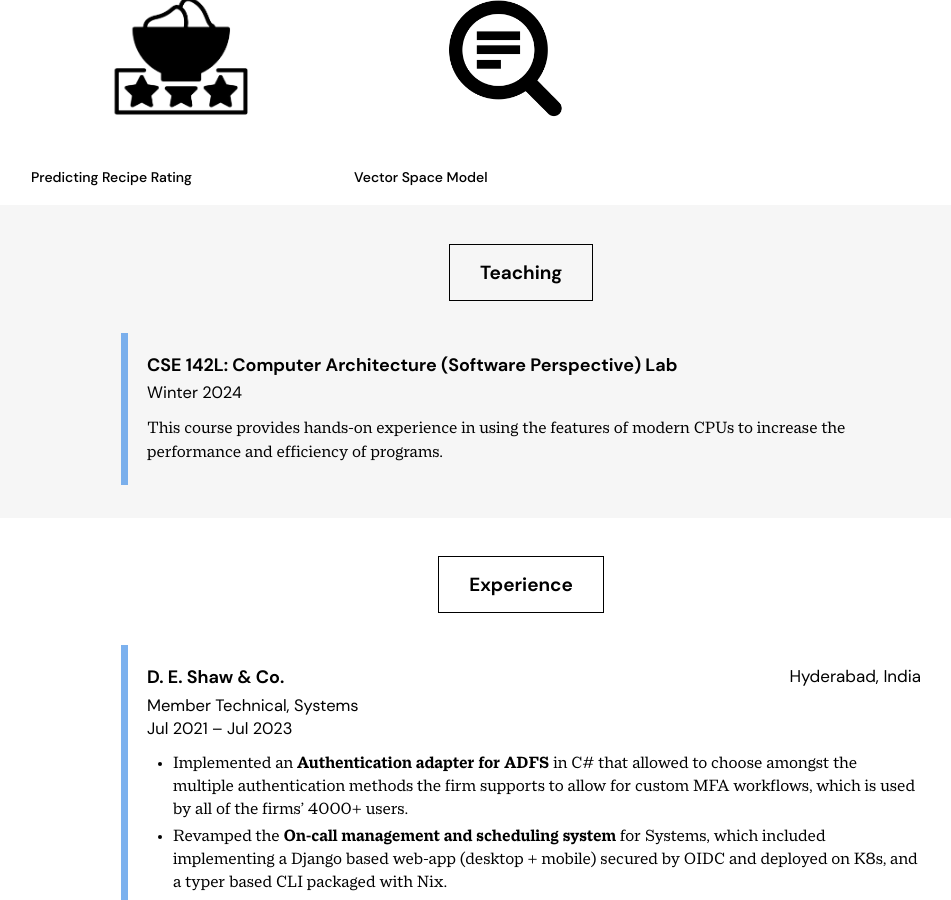
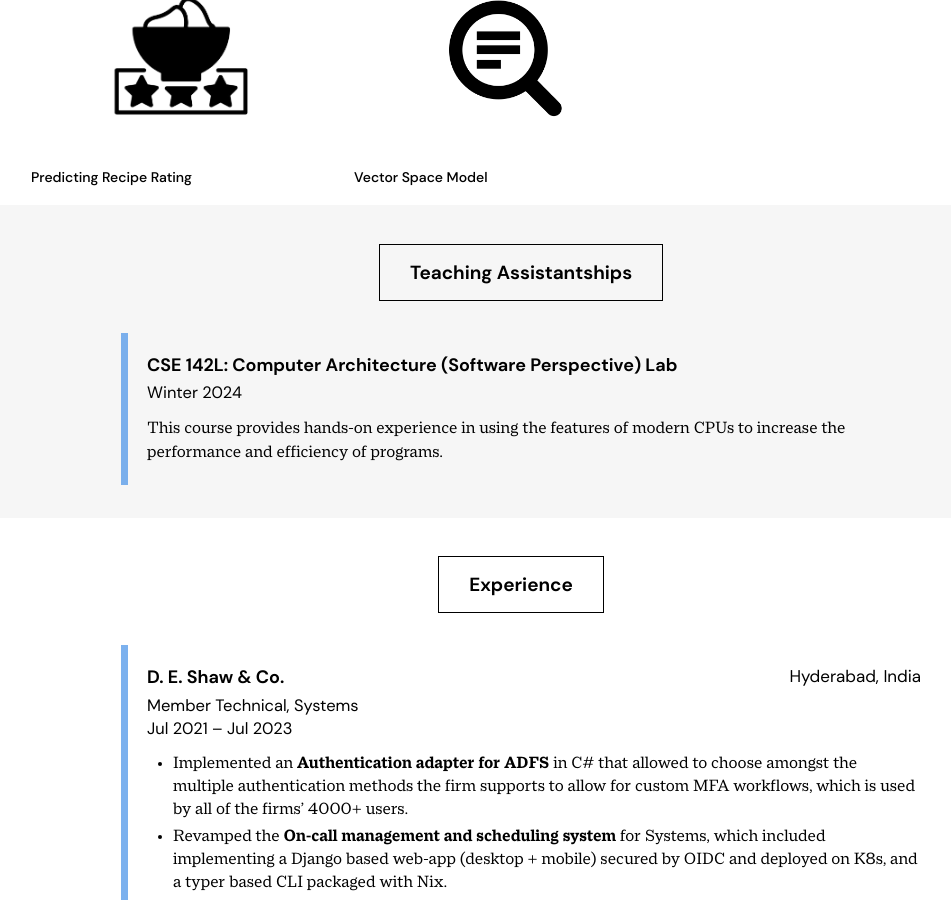
Before and after one commit to mayank-02/mayank-02.github.io, a Jekyll site: the page built from index.html, in a window 1280 px wide and 900 px high, scrolled down 1985 px. Shown: the whole window, without its empty margins (119-1070 px from the left). Built offline with Jekyll 4.4.1, drawn with Linux system fonts in a browser that asks for light colours; nearby versions of some CDN libraries; some web fonts are replaced; a style sheet for code colours, icons or effects is not loaded.

Commit message:
Tweak Teaching section heading to include Assistantship

```diff
--- a/index.html
+++ b/index.html
@@ -156,7 +156,7 @@ regenerate: true
     <div class="wrapper">
         <div class="small-wrapper">
             <div class="section-box">
-                <div class="section-title black-text">Teaching</div>
+                <div class="section-title black-text">Teaching Assistantships</div>
             </div>
             <div>
                 {% assign sorted_teaching = site.teaching | reverse %}
```
